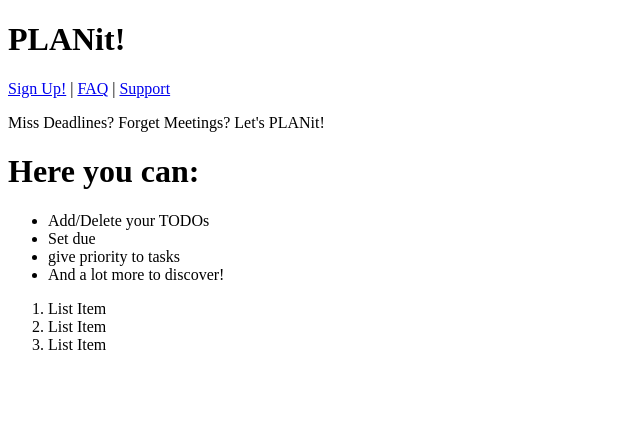
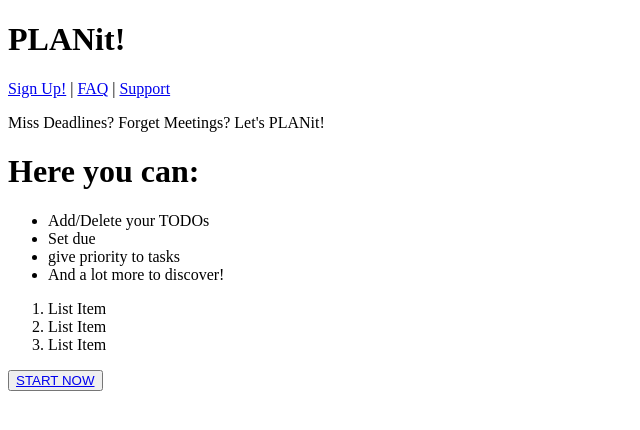
Before and after one commit to stellarnull/web_lab, a plain HTML site: page hello.html in a window 1280 px wide. Shown: the whole page, without its empty margins (0-640 px from the left). Drawn offline with Linux system fonts and the light colour scheme.

Commit message:
add button to mainpage

```diff
--- a/hello.html
+++ b/hello.html
@@ -32,8 +32,9 @@
 	<li>List Item</li>
 	<li>List Item</li>
 	</ol>
-
-	</main>
+	<button><a href="mainpage.html">
+			START NOW</a></h1>
+	</button>
 
 	<footer>
 	</footer>
```
